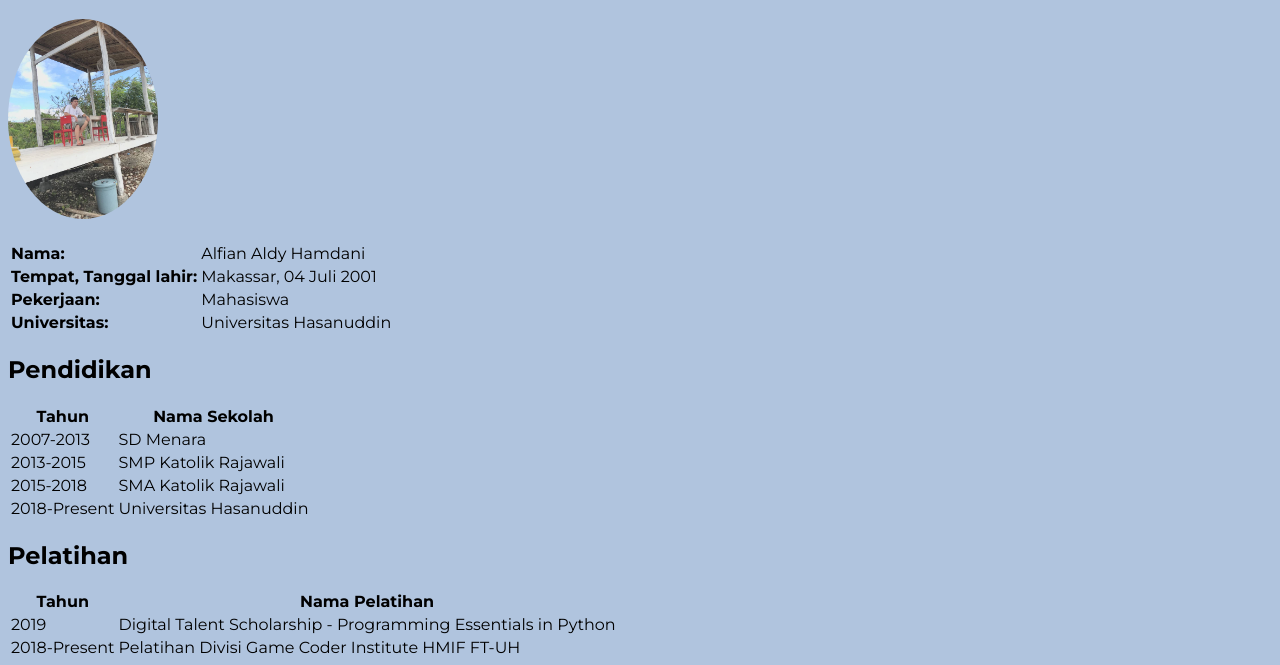
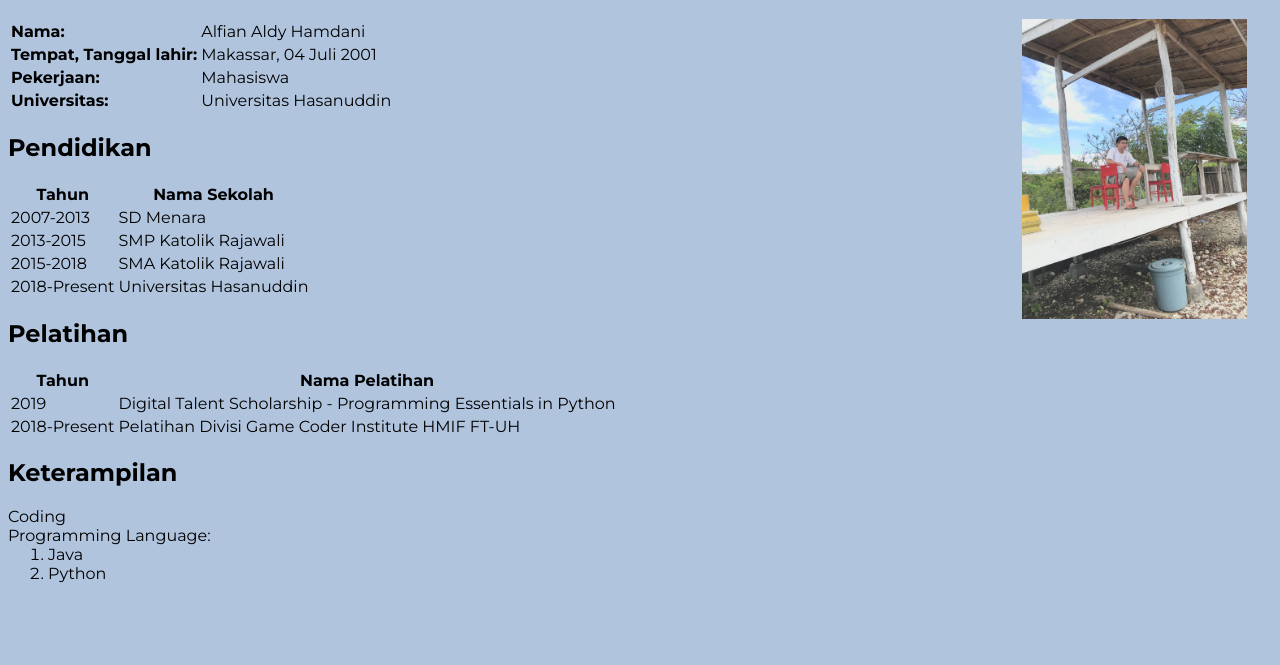
Before and after one commit to alfianAH/TableHTML, a plain HTML site: page ResumeHTML/index.html in a window 1280 px wide. Shown: the part 135-800 px from the top of the page. Drawn offline with Linux system fonts and the light colour scheme.

Commit message:
Edited profile photo's style

```diff
--- a/ResumeHTML/style.css
+++ b/ResumeHTML/style.css
@@ -6,8 +6,9 @@ body{
 }
 
 img#avatar{
-	border-radius: 50%;
-	width: 150px;
+	width: 225px;
+	float: right;
+	padding-right: 25px;
 }
 
 p#biodata{
```
